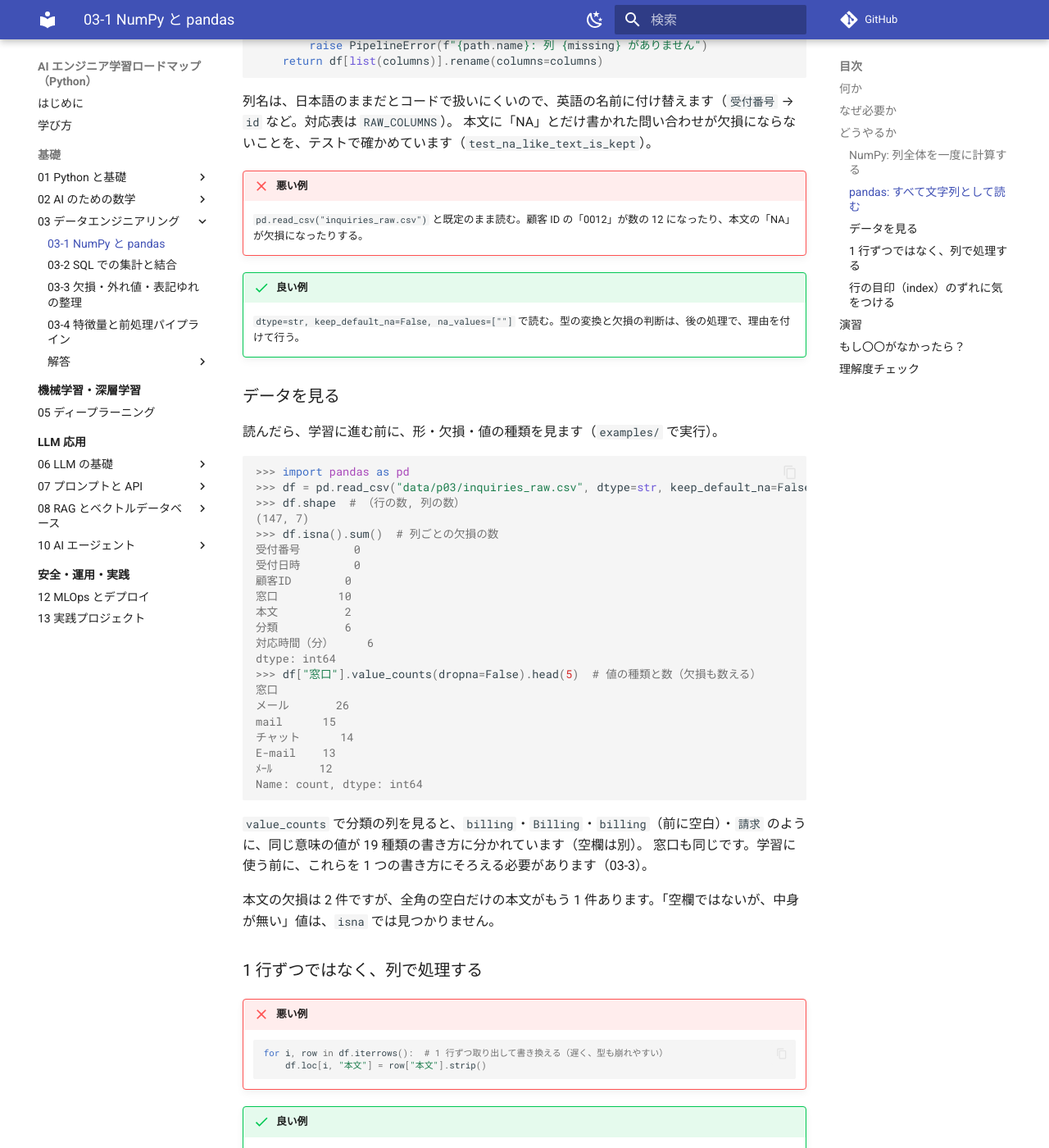
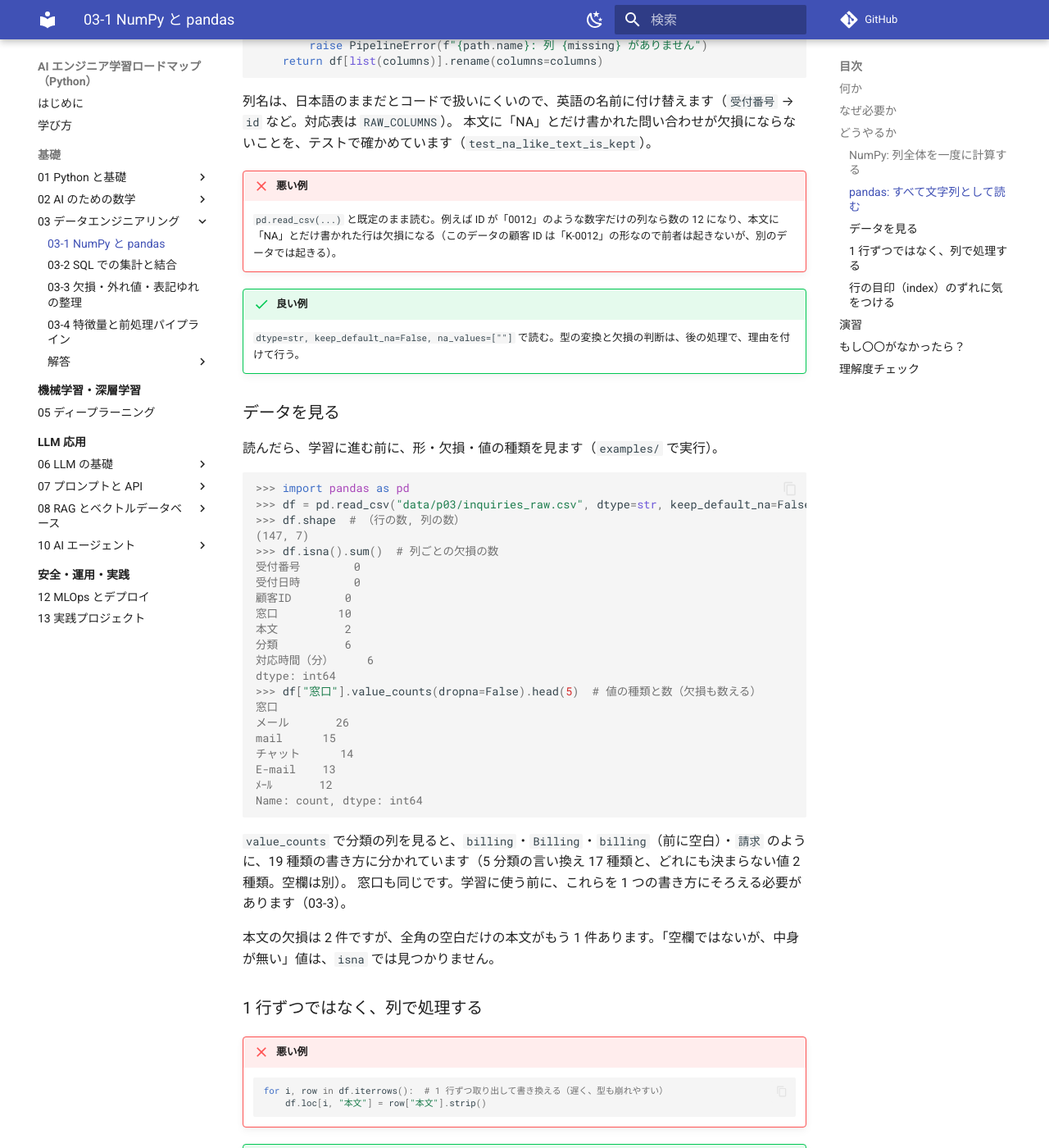
Before and after one commit to shoyo-maya-bot/ai-engineer-roadmap, an MkDocs documentation site: the page built from docs/03-data/03-1-numpy-pandas.md, in a window 1280 px wide and 1400 px high, scrolled down 2174 px. Shown: the whole window at 82% size. Built offline with MkDocs 1.6.1 and Material for MkDocs 9.7.7, drawn with Linux system fonts in a browser that asks for light colours; comment, search, counter and statistics services are not loaded; some of the changed text lies outside the part shown.

Commit message:
レビューの指摘を直す: 範囲外の対応時間は残す行だけ数える（5→4）・01-4 解答のテストを直す前は失敗する形に・03 の種類の数と例・02-4 の関数名
Co-Authored-By: Claude Opus 5.5 <noreply@anthropic.com>
Claude-Session: https://claude.ai/code/session_01SFNckaKLp1LDvGSh8TJ1eo

````diff
--- a/docs/03-data/03-1-numpy-pandas.md
+++ b/docs/03-data/03-1-numpy-pandas.md
@@ -74,7 +74,7 @@ def read_csv_as_text(path: Path, columns: dict[str, str]) -> pd.DataFrame:
 本文に「NA」とだけ書かれた問い合わせが欠損にならないことを、テストで確かめています（`test_na_like_text_is_kept`）。
 
 !!! failure "悪い例"
-    `pd.read_csv("inquiries_raw.csv")` と既定のまま読む。顧客 ID の「0012」が数の 12 になったり、本文の「NA」が欠損になったりする。
+    `pd.read_csv(...)` と既定のまま読む。例えば ID が「0012」のような数字だけの列なら数の 12 になり、本文に「NA」とだけ書かれた行は欠損になる（このデータの顧客 ID は「K-0012」の形なので前者は起きないが、別のデータでは起きる）。
 
 !!! success "良い例"
     `dtype=str, keep_default_na=False, na_values=[""]` で読む。型の変換と欠損の判断は、後の処理で、理由を付けて行う。
@@ -107,7 +107,7 @@ E-mail    13
 Name: count, dtype: int64
 ```
 
-`value_counts` で分類の列を見ると、`billing`・`Billing`・` billing`（前に空白）・`請求` のように、同じ意味の値が 19 種類の書き方に分かれています（空欄は別）。
+`value_counts` で分類の列を見ると、`billing`・`Billing`・` billing`（前に空白）・`請求` のように、19 種類の書き方に分かれています（5 分類の言い換え 17 種類と、どれにも決まらない値 2 種類。空欄は別）。
 窓口も同じです。学習に使う前に、これらを 1 つの書き方にそろえる必要があります（03-3）。
 
 本文の欠損は 2 件ですが、全角の空白だけの本文がもう 1 件あります。「空欄ではないが、中身が無い」値は、`isna` では見つかりません。
@@ -188,7 +188,7 @@ def profile(df: pd.DataFrame) -> pd.DataFrame: ...
 **データを見ずに学習を始めていたら**、分類の列が 19 種類の書き方に分かれたまま学習し、「billing」と「請求」を別の分類として覚えたモデルができます。
 精度が低い原因を、モデルの選び方やパラメーターに探して、時間を使います。
 
-**型を推測させて読んでいたら**、顧客 ID の先頭の 0 が消えて別の顧客と同じ ID になる、本文の「NA」が欠損として捨てられる、といったことが黙って起きます。
+**型を推測させて読んでいたら**、数字だけの ID の列で先頭の 0 が消えて別の ID と同じになる、本文の「NA」が欠損として捨てられる、といったことが黙って起きます。
 読むときに壊れた値は、後の処理では元に戻せません。
 
 ## 理解度チェック
````
Also changed, not shown: docs/01-python/answers/01-4.md (+4 -1 lines), docs/02-math/02-4-loss-optimization.md (+1 -1 lines), docs/03-data/03-3-cleaning.md (+7 -7 lines), docs/03-data/answers/03-3.md (+1 -1 lines), 2 other files.
